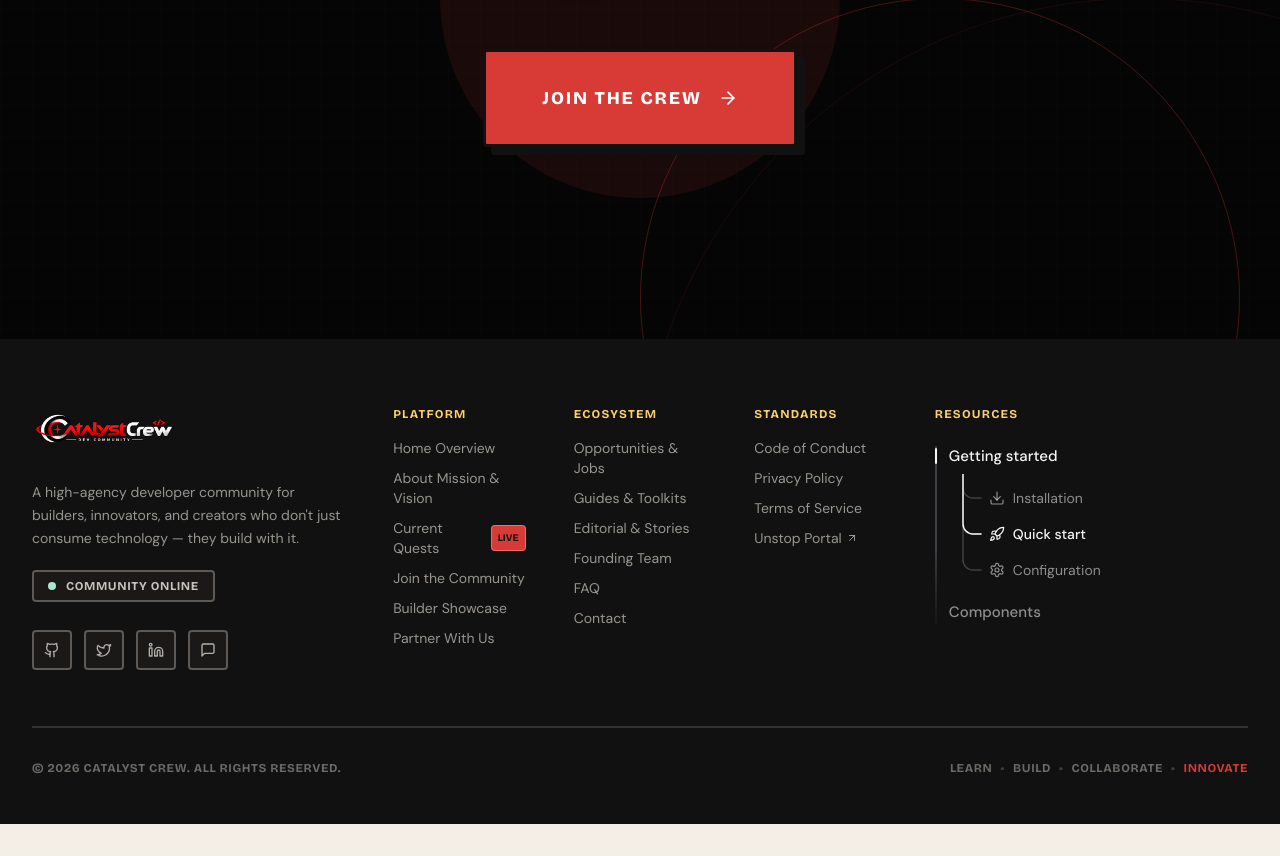
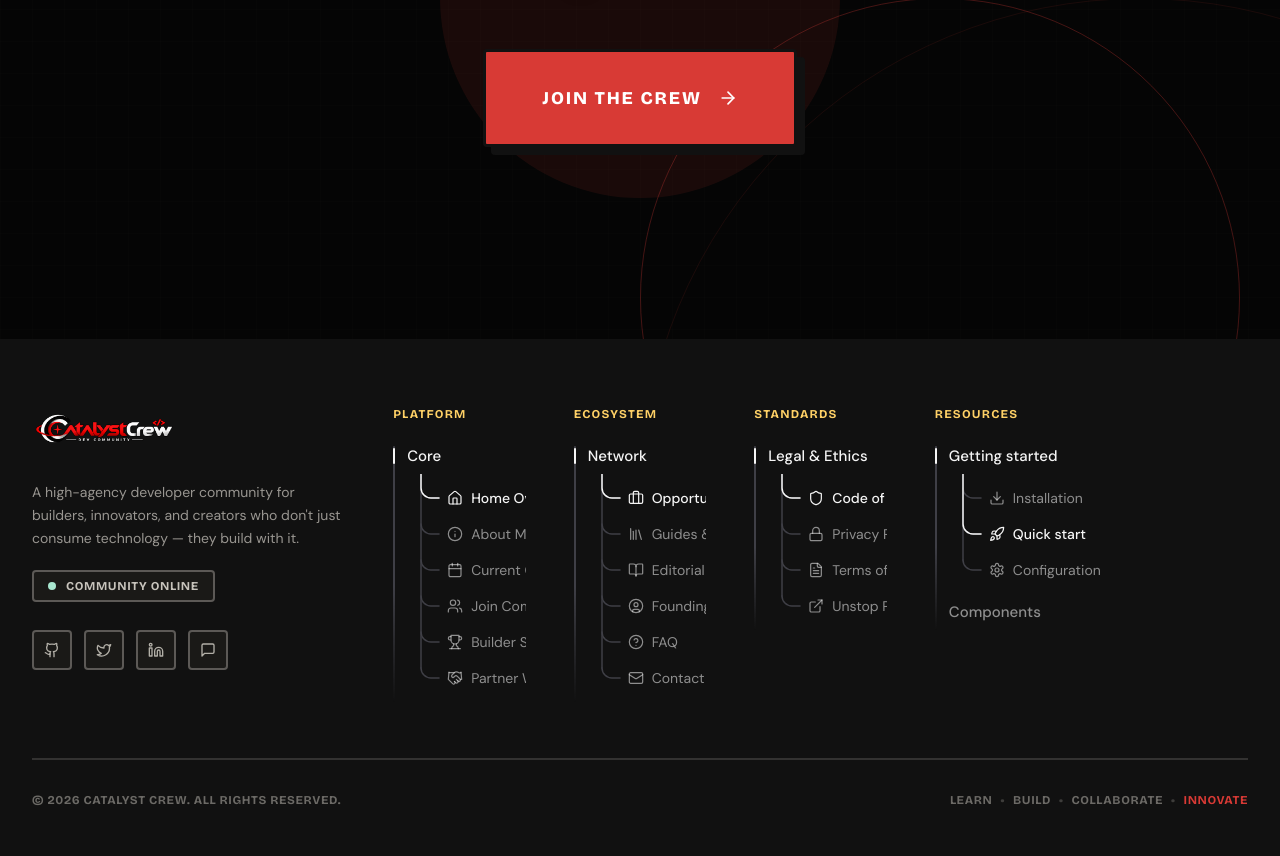
Before and after one commit to Catalystcrewcreators1/Catalyst_Crew_Dev, a Next.js app: page / in a window 1280 px wide. Shown: the part 8876-9732 px from the top of the page. Before the commit the page ends 9700 px from the top, so only its background shows below. Built offline with nearby package versions, Linux system fonts and the light colour scheme.

Commit message:
Enhance footer by replacing standard lists with interactive BranchedMenu components across all sections

```diff
--- a/src/components/layout/Footer.tsx
+++ b/src/components/layout/Footer.tsx
@@ -5,7 +5,12 @@ import Link from "next/link";
 import Image from "next/image";
 import { useRouter } from "next/navigation";
 import { Container } from "@/components/ui/Container";
-import { ArrowUpRight, Github, Twitter, Linkedin, MessageSquare, Download, Rocket, Settings } from "lucide-react";
+import {
+  ArrowUpRight, Github, Twitter, Linkedin, MessageSquare, Download, Rocket, Settings,
+  Home, Info, Calendar, Users, Trophy, Handshake,
+  Briefcase, Library, BookOpen, UserCircle, HelpCircle, Mail,
+  Shield, Lock, FileText, ExternalLink
+} from "lucide-react";
 import BranchedMenu from "../ui/BranchedMenu";
 
 export function Footer() {
@@ -73,19 +78,40 @@ export function Footer() {
             <h3 className="font-display text-xs uppercase font-bold tracking-widest text-brand-yellow">
               Platform
             </h3>
-            <ul className="space-y-2.5 text-sm font-sans text-brand-cream/60">
-              <li><Link href="/" className="hover:text-brand-cream transition-colors">Home Overview</Link></li>
-              <li><Link href="/about" className="hover:text-brand-cream transition-colors">About Mission & Vision</Link></li>
-              <li>
-                <Link href="/events" className="hover:text-brand-cream transition-colors flex items-center gap-1.5">
-                  Current Quests
-                  <span className="text-[10px] font-display font-bold text-brand-ink bg-brand-red px-1.5 py-0.5 rounded-brutal border border-brand-cream/30">LIVE</span>
-                </Link>
-              </li>
-              <li><Link href="/community" className="hover:text-brand-cream transition-colors">Join the Community</Link></li>
-              <li><Link href="/showcase" className="hover:text-brand-cream transition-colors">Builder Showcase</Link></li>
-              <li><Link href="/partners" className="hover:text-brand-cream transition-colors">Partner With Us</Link></li>
-            </ul>
+            <BranchedMenu
+              items={[
+                {
+                  label: 'Core',
+                  children: [
+                    { value: '', label: 'Home Overview', icon: Home },
+                    { value: 'about', label: 'About Mission', icon: Info },
+                    { value: 'events', label: 'Current Quests', icon: Calendar },
+                    { value: 'community', label: 'Join Community', icon: Users },
+                    { value: 'showcase', label: 'Builder Showcase', icon: Trophy },
+                    { value: 'partners', label: 'Partner With Us', icon: Handshake }
+                  ]
+                }
+              ] as any}
+              defaultOpen={0}
+              defaultActive=""
+              onSelect={(value: string) => {
+                if (value.startsWith('http')) window.open(value, '_blank', 'noopener,noreferrer');
+                else router.push(`/${value}`);
+              }}
+              onToggle={() => {}}
+              color="#f5f5f5"
+              accentColor="#f5f5f5"
+              lineColor="#3f3f46"
+              width={200}
+              rowHeight={36}
+              indent={40}
+              trunk={14}
+              radius={10}
+              lineWidth={1.5}
+              fontSize={14}
+              drawDuration={400}
+              foldDuration={300}
+            />
           </div>
 
           {/* Nav Column 2: Ecosystem */}
@@ -93,14 +119,40 @@ export function Footer() {
             <h3 className="font-display text-xs uppercase font-bold tracking-widest text-brand-yellow">
               Ecosystem
             </h3>
-            <ul className="space-y-2.5 text-sm font-sans text-brand-cream/60">
-              <li><Link href="/opportunities" className="hover:text-brand-cream transition-colors">Opportunities & Jobs</Link></li>
-              <li><Link href="/resources" className="hover:text-brand-cream transition-colors">Guides & Toolkits</Link></li>
-              <li><Link href="/blog" className="hover:text-brand-cream transition-colors">Editorial & Stories</Link></li>
-              <li><Link href="/crew" className="hover:text-brand-cream transition-colors">Founding Team</Link></li>
-              <li><Link href="/faq" className="hover:text-brand-cream transition-colors">FAQ</Link></li>
-              <li><Link href="/contact" className="hover:text-brand-cream transition-colors">Contact</Link></li>
-            </ul>
+            <BranchedMenu
+              items={[
+                {
+                  label: 'Network',
+                  children: [
+                    { value: 'opportunities', label: 'Opportunities', icon: Briefcase },
+                    { value: 'resources', label: 'Guides & Tools', icon: Library },
+                    { value: 'blog', label: 'Editorial', icon: BookOpen },
+                    { value: 'crew', label: 'Founding Team', icon: UserCircle },
+                    { value: 'faq', label: 'FAQ', icon: HelpCircle },
+                    { value: 'contact', label: 'Contact', icon: Mail }
+                  ]
+                }
+              ] as any}
+              defaultOpen={0}
+              defaultActive=""
+              onSelect={(value: string) => {
+                if (value.startsWith('http')) window.open(value, '_blank', 'noopener,noreferrer');
+                else router.push(`/${value}`);
+              }}
+              onToggle={() => {}}
+              color="#f5f5f5"
+              accentColor="#f5f5f5"
+              lineColor="#3f3f46"
+              width={200}
+              rowHeight={36}
+              indent={40}
+              trunk={14}
+              radius={10}
+              lineWidth={1.5}
+              fontSize={14}
+              drawDuration={400}
+              foldDuration={300}
+            />
           </div>
 
           {/* Nav Column 3: Legal */}
@@ -108,16 +160,38 @@ export function Footer() {
             <h3 className="font-display text-xs uppercase font-bold tracking-widest text-brand-yellow">
               Standards
             </h3>
-            <ul className="space-y-2.5 text-sm font-sans text-brand-cream/60">
-              <li><Link href="/code-of-conduct" className="hover:text-brand-cream transition-colors">Code of Conduct</Link></li>
-              <li><Link href="/privacy" className="hover:text-brand-cream transition-colors">Privacy Policy</Link></li>
-              <li><Link href="/terms" className="hover:text-brand-cream transition-colors">Terms of Service</Link></li>
-              <li>
-                <a href="https://unstop.com" target="_blank" rel="noopener noreferrer" className="hover:text-brand-cream transition-colors inline-flex items-center gap-1">
-                  Unstop Portal <ArrowUpRight className="h-3 w-3" />
-                </a>
-              </li>
-            </ul>
+            <BranchedMenu
+              items={[
+                {
+                  label: 'Legal & Ethics',
+                  children: [
+                    { value: 'code-of-conduct', label: 'Code of Conduct', icon: Shield },
+                    { value: 'privacy', label: 'Privacy Policy', icon: Lock },
+                    { value: 'terms', label: 'Terms of Service', icon: FileText },
+                    { value: 'https://unstop.com', label: 'Unstop Portal', icon: ExternalLink }
+                  ]
+                }
+              ] as any}
+              defaultOpen={0}
+              defaultActive=""
+              onSelect={(value: string) => {
+                if (value.startsWith('http')) window.open(value, '_blank', 'noopener,noreferrer');
+                else router.push(`/${value}`);
+              }}
+              onToggle={() => {}}
+              color="#f5f5f5"
+              accentColor="#f5f5f5"
+              lineColor="#3f3f46"
+              width={200}
+              rowHeight={36}
+              indent={40}
+              trunk={14}
+              radius={10}
+              lineWidth={1.5}
+              fontSize={14}
+              drawDuration={400}
+              foldDuration={300}
+            />
           </div>
 
           {/* Nav Column 4: Menu */}
@@ -139,7 +213,10 @@ export function Footer() {
               ] as any}
               defaultOpen={0}
               defaultActive="quick"
-              onSelect={(value: string) => router.push(`/${value}`)}
+              onSelect={(value: string) => {
+                if (value.startsWith('http')) window.open(value, '_blank', 'noopener,noreferrer');
+                else router.push(`/${value}`);
+              }}
               onToggle={(index: number, open: boolean) => {}}
               color="#f5f5f5"
               accentColor="#f5f5f5"
```
